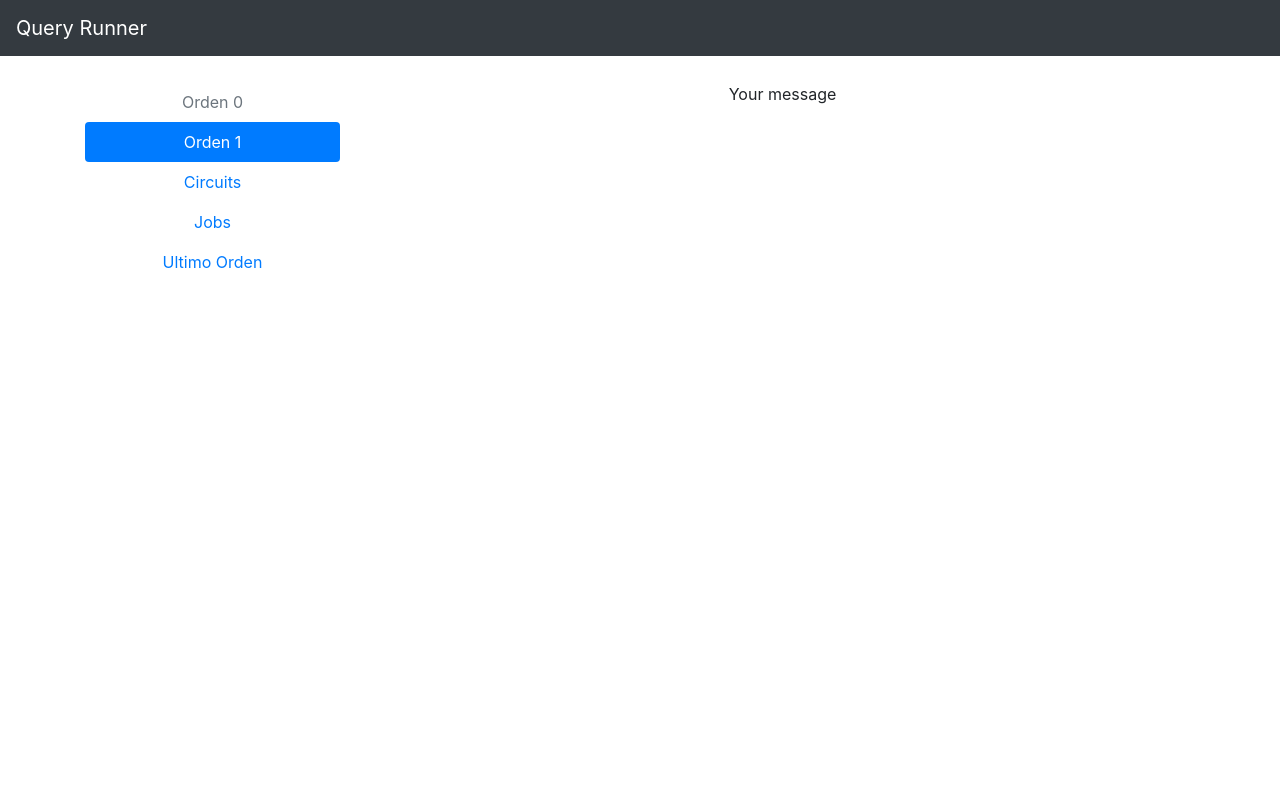
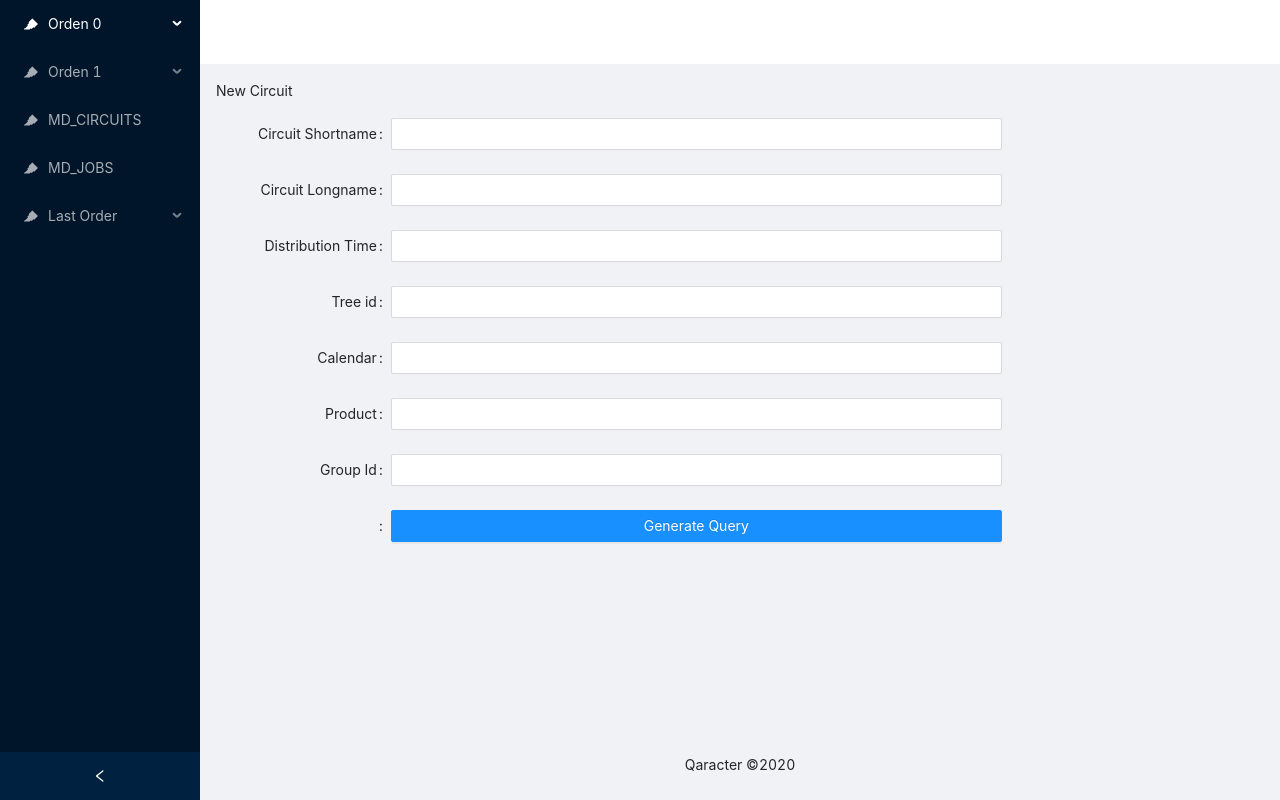
Before and after one commit to tomasguinzburg/asset-control-query-runner, a React (Create React App) app in the folder asset-control-query-runner/: page /circuit in a window 1280 px wide. Built offline with nearby package versions, Linux system fonts and the light colour scheme.

Commit message:
se cambio de react-bootstrap a ant design

```diff
--- a/asset-control-query-runner/package.json
+++ b/asset-control-query-runner/package.json
@@ -10,11 +10,14 @@
     "@types/node": "^14.14.8",
     "@types/react": "^16.9.56",
     "@types/react-dom": "^16.9.9",
+    "@types/react-router-dom": "^5.1.6",
     "@types/styled-components": "^5.1.4",
+    "antd": "^4.8.4",
     "bootstrap": "^4.5.3",
     "react": "^17.0.1",
     "react-bootstrap": "^1.4.0",
     "react-dom": "^17.0.1",
+    "react-router-dom": "^5.2.0",
     "react-scripts": "4.0.0",
     "styled-components": "^5.2.1",
     "typescript": "^4.0.5",
--- a/asset-control-query-runner/src/App.css
+++ b/asset-control-query-runner/src/App.css
@@ -36,3 +36,36 @@
     transform: rotate(360deg);
   }
 }
+
+.site-page-header {
+  border: 1px solid rgb(235, 237, 240);
+}
+
+
+#components-layout-demo-side .logo {
+  height: 32px;
+  margin: 16px;
+  background: rgba(255, 255, 255, 0.3);
+}
+
+.site-layout .site-layout-background {
+  background: #fff;
+}
+
+[data-theme='compact'] .ant-advanced-search-form,
+.ant-advanced-search-form {
+  padding: 24px;
+  background: #fbfbfb;
+  border: 1px solid #d9d9d9;
+  border-radius: 2px;
+}
+
+[data-theme='compact'] .ant-advanced-search-form .ant-form-item,
+.ant-advanced-search-form .ant-form-item {
+  display: flex;
+}
+
+[data-theme='compact'] .ant-advanced-search-form .ant-form-item-control-wrapper,
+.ant-advanced-search-form .ant-form-item-control-wrapper {
+  flex: 1;
+}
--- a/asset-control-query-runner/src/App.tsx
+++ b/asset-control-query-runner/src/App.tsx
@@ -1,21 +1,14 @@
 import React from 'react';
 import './App.css';
-import 'bootstrap/dist/css/bootstrap.min.css';
 import TabNav from './components/TabNav';
 import { Container } from 'react-bootstrap';
+import 'antd/dist/antd.css';
 
 
 function App() {
   return (
-    <div className="App">
-        <nav className="navbar navbar-dark bg-dark">
-          <a className="navbar-brand">Query Runner</a>
-        </nav>
-        <div style={{ margin: '2%' }}>
-          <Container>
-          <TabNav/>
-          </Container>
-        </div>
+    <div>
+      <TabNav/>
     </div>
 
   );
--- a/asset-control-query-runner/src/components/FormCircuit.tsx
+++ b/asset-control-query-runner/src/components/FormCircuit.tsx
@@ -1,7 +1,19 @@
-import React from 'react';
-import { Form, Col, Button } from 'react-bootstrap';
+import React, { useState } from 'react';
 import FormFile from 'react-bootstrap/FormFile';
 import ReactDOM from 'react-dom';
+import { Layout, Menu,  Breadcrumb,   Form,
+  Input,
+  Button,
+  Radio,
+  Select,
+  Cascader,
+  DatePicker,
+  InputNumber,
+  TreeSelect,
+  Switch, } from 'antd';
+import { DownOutlined, UpOutlined } from '@ant-design/icons';
+
+const { Header, Content, Footer, Sider } = Layout;
 
 let insertQuery: string;
 let param1: string;
@@ -54,54 +66,51 @@ function createQuery() {
   param9 = '(select type_id from SAN_AC_MR_PRO.MD_TYPES where type_shortname =\'MD\'));';
 }
 
+const onFinish = (values: any) => {
+  console.log('Received values of form: ', values);
+};
+
+
 class FormCircuit extends React.Component {
 
    render() {
 
      return (
-       <Form onSubmit={handleSubmit}>
-       <Form.Text style={{fontSize: 40}}> New Circuit </Form.Text>
-        <div style={{margin: '2%', textAlign: 'left'}}>
-        <Form.Group  as={Col} controlId="formCircuitShortname">
-          <Form.Label>Circuit Shortname</Form.Label>
-          <Form.Control onChange={ (e) => circuitForm.formCircuitShortname = e.target.value} placeholder="shortname"/>
-        </Form.Group>
-
-        <Form.Group as={Col} controlId="formCircuitLongName">
-          <Form.Label>Circuit Longname</Form.Label>
-          <Form.Control onChange={ (e) => circuitForm.formCircuitLongName = e.target.value} placeholder="longname"/>
-        </Form.Group>
-
-        <Form.Group as={Col} controlId="formDistributionTime">
-          <Form.Label>Distribution Time</Form.Label>
-          <Form.Control onChange={ (e) => circuitForm.formDistributionTime = e.target.value} placeholder="aaaa/mm/dd hh:mm:sss"/>
-        </Form.Group>
-
-        <Form.Group as={Col} controlId="formTreeId">
-          <Form.Label>Tree id</Form.Label>
-          <Form.Control onChange={ (e) => circuitForm.formTreeId = e.target.value} placeholder="Tree id"/>
-        </Form.Group>
-
-        <Form.Group as={Col} controlId="formCalendar">
-          <Form.Label>Calendar</Form.Label>
-          <Form.Control onChange={ (e) => circuitForm.formCalendar = e.target.value} placeholder="calendar"/>
-        </Form.Group>
-
-        <Form.Group as={Col} controlId="formProduct">
-          <Form.Label>Product</Form.Label>
-          <Form.Control onChange={ (e) => circuitForm.formProduct = e.target.value} placeholder="product"/>
-        </Form.Group>
-
-        <Form.Group as={Col} controlId="formGroupId">
-          <Form.Label>Group Id</Form.Label>
-          <Form.Control onChange={ (e) => circuitForm.formGroupId = e.target.value} placeholder="group id"/>
-        </Form.Group>
-      </div>
-
-      <Button variant="primary" type="submit">
-        Generate Query
-      </Button>
-    </Form>
+        <Content style={{ margin: '0 16px' }}>
+        <Breadcrumb style={{ margin: '16px 0' }}>
+          <Breadcrumb.Item>New Circuit</Breadcrumb.Item>
+        </Breadcrumb>
+        <Form
+        labelCol={{ span: 4 }}
+        wrapperCol={{ span: 14 }}
+        layout="horizontal"
+      >
+        <Form.Item label="Circuit Shortname">
+          <Input />
+        </Form.Item>
+        <Form.Item label="Circuit Longname">
+          <Input />
+        </Form.Item>
+        <Form.Item label="Distribution Time">
+          <Input />
+        </Form.Item>
+        <Form.Item label="Tree id">
+          <Input />
+        </Form.Item>
+        <Form.Item label="Calendar">
+          <Input />
+        </Form.Item>
+        <Form.Item label="Product">
+          <Input />
+        </Form.Item>
+        <Form.Item label="Group Id">
+          <Input />
+        </Form.Item>
+        <Form.Item label= " ">
+          <Button type="primary" block>Generate Query</Button>
+        </Form.Item>
+      </Form>
+      </Content>
      );
    }
 }
--- a/asset-control-query-runner/src/components/TabNav.tsx
+++ b/asset-control-query-runner/src/components/TabNav.tsx
@@ -1,62 +1,76 @@
 import React from 'react';
-import { Tab, Row, Nav, Col} from 'react-bootstrap';
+import { Layout, Menu, Breadcrumb } from 'antd';
+import {
+  HighlightFilled,
+  PieChartOutlined,
+  FileOutlined,
+  TeamOutlined,
+  UserOutlined,
+} from '@ant-design/icons';
+import {BrowserRouter as Router, Switch, Route, Link} from "react-router-dom";
 import FormCircuit from './FormCircuit';
-import FormJob from './FormJob';
+
+
+const { Header, Content, Footer, Sider } = Layout;
+const { SubMenu } = Menu;
+
+let collapsed : any;
 
 class TabNav extends React.Component {
 
-    render() {
-        return (
-            <Tab.Container id="left-tabs-example" defaultActiveKey="second">
-            <Row>
-                <Col sm={3}>
-                <Nav variant="pills" className="flex-column">
-                    <Nav.Item>
-                    <Nav.Link eventKey="first" disabled>Orden 0</Nav.Link>
-                    </Nav.Item>
-                    <Nav.Item>
-                    <Nav.Link eventKey="second">Orden 1</Nav.Link>
-                    </Nav.Item>
-                    <Nav.Item>
-                    <Nav.Link eventKey="third">Circuits</Nav.Link>
-                    </Nav.Item>
-                    <Nav.Item>
-                    <Nav.Link eventKey="fourth">Jobs</Nav.Link>
-                    </Nav.Item>
-                    <Nav.Item>
-                    <Nav.Link eventKey="five">Ultimo Orden</Nav.Link>
-                    </Nav.Item>
-                </Nav>
-                </Col>
-                <Col sm={9}>
-                <Tab.Content>
-                    <Tab.Pane eventKey="first">
-                    <p>
-                      Your message
-                    </p>
-                    </Tab.Pane>
-                    <Tab.Pane eventKey="second">
-                    <p>
-                      Your message
-                    </p>
-                    </Tab.Pane>
-                    <Tab.Pane eventKey="third">
-                    <FormCircuit/>
-                    </Tab.Pane>
-                    <Tab.Pane eventKey="fourth">
-                    <FormJob/>
-                    </Tab.Pane>
-                    <Tab.Pane eventKey="five">
-                    <p>
-                      Your message
-                    </p>
-                    </Tab.Pane>
-                </Tab.Content>
-                </Col>
-            </Row>
-            </Tab.Container>
-        );
-    }
+
+  state = {
+    collapsed: false,
+  };
+
+  onCollapse = (collapsed: any) => {
+    console.log(collapsed);
+    this.setState({ collapsed });
+  };
+
+  render() {
+    const { collapsed } = this.state;
+    return (
+      <Router>
+        <Layout style={{ minHeight: '100vh' }}>
+          <Sider collapsible collapsed={collapsed} onCollapse={this.onCollapse}>
+            <div className="logo" />
+            <Menu theme="dark" defaultSelectedKeys={['1']} mode="inline">
+            <SubMenu key="sub1" icon={<HighlightFilled />} title="Orden 0">
+                <Menu.Item key="1">MD_TYPES</Menu.Item>
+                <Menu.Item key="2">MD_TIME_ZONES</Menu.Item>
+                <Menu.Item key="3">MD_INDICATORS</Menu.Item>
+              </SubMenu>
+              <SubMenu key="sub2" icon={<HighlightFilled />} title="Orden 1">
+                <Menu.Item key="4">MD_ATTRIBUTES</Menu.Item>
+                <Menu.Item key="5">MD_SYSTEMS</Menu.Item>
+              </SubMenu>
+              <Menu.Item key="6" icon={<HighlightFilled />}>
+              <Link to="/circuit"/>
+                MD_CIRCUITS
+              </Menu.Item>
+              <Menu.Item key="7" icon={<HighlightFilled />}>
+                MD_JOBS
+              </Menu.Item>
+              <SubMenu key="sub3" icon={<HighlightFilled />} title="Last Order">
+                <Menu.Item key="8">MD_CIRCUITS_JOBS</Menu.Item>
+                <Menu.Item key="9">MD_CIRCUITS_SYSTEMS</Menu.Item>
+                <Menu.Item key="10">MD_CIRCUITS_ATTRIBUTES</Menu.Item>
+                <Menu.Item key="11">MD_CIRCUIT_DEPENDENCIES</Menu.Item>
+              </SubMenu>
+            </Menu>
+          </Sider>
+            <Layout className="site-layout">
+            <Header className="site-layout-background" style={{ padding: 0 }} />
+            <Content>
+              <Route path="/circuit" component={FormCircuit} />
+            </Content>
+            <Footer style={{ textAlign: 'center' }}>Qaracter ©2020</Footer>
+          </Layout>
+        </Layout>
+      </Router>
+    );
+  }
 }
 
 export default TabNav;
--- a/asset-control-query-runner/src/index.css
+++ b/asset-control-query-runner/src/index.css
@@ -11,3 +11,7 @@ code {
   font-family: source-code-pro, Menlo, Monaco, Consolas, 'Courier New',
     monospace;
 }
+
+.site-page-header {
+  border: 1px solid rgb(235, 237, 240);
+}
```
Also changed, not shown: 1 other file (tests, documents, lock files or other folders).
